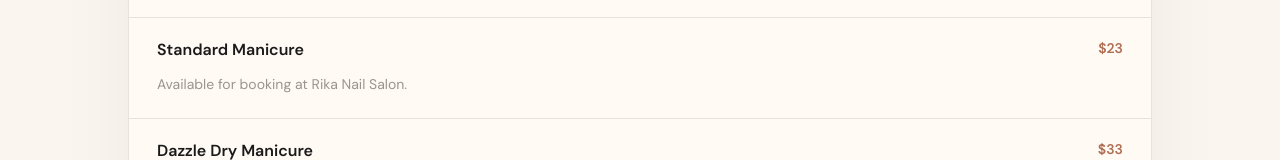
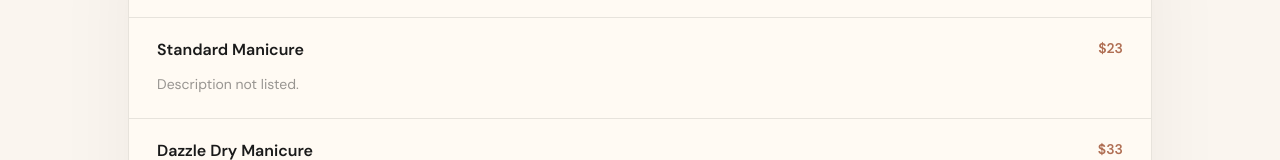
Before and after one commit to Volta-NYC/Rika-Nail-Salon, a Next.js app: page /services in a window 1280 px wide. Shown: the part 769-929 px from the top of the page. Built offline with nearby package versions, Linux system fonts and the light colour scheme; no server answers; a web font is replaced by a local one.

Commit message:
refactor: update gallery image path handling and modify service description in ServicesAccordion

```diff
--- a/data/gallery.ts
+++ b/data/gallery.ts
@@ -3,11 +3,15 @@
   alt: string
 }
 
-export const galleryImages: GalleryImage[] = Array.from({ length: 35 }, (_, index) => {
+export const galleryImagePaths: string[] = Array.from({ length: 35 }, (_, index) => {
   const number = String(index + 1).padStart(2, "0")
 
+  return `/images/gallery/photo-${number}.png`
+})
+
+export const galleryImages: GalleryImage[] = galleryImagePaths.map((src, index) => {
   return {
-    src: `/images/gallery/photo-${number}.png`,
+    src,
     alt: `Rika Nail Salon nail art gallery photo ${index + 1}`,
   }
 })
--- a/src/lib/components/services-accordion.tsx
+++ b/src/lib/components/services-accordion.tsx
@@ -82,7 +82,7 @@
                       </p>
                     ) : (
                       <p className="mt-2 text-sm leading-7 text-ink/45">
-                        Available for booking at Rika Nail Salon.
+                        Description not listed.
                       </p>
                     )}
                   </div>
```
